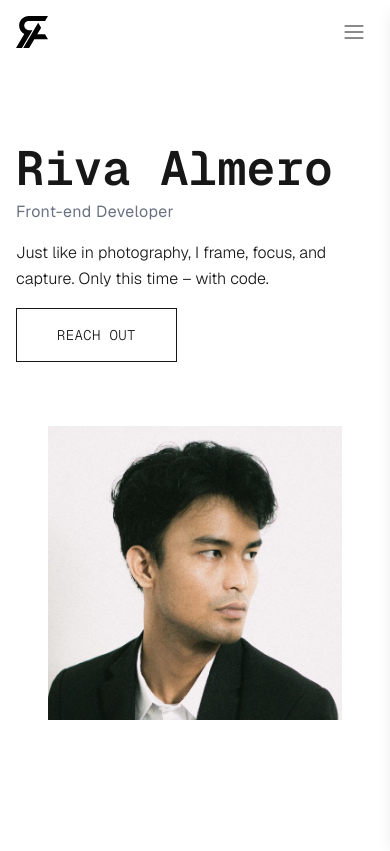
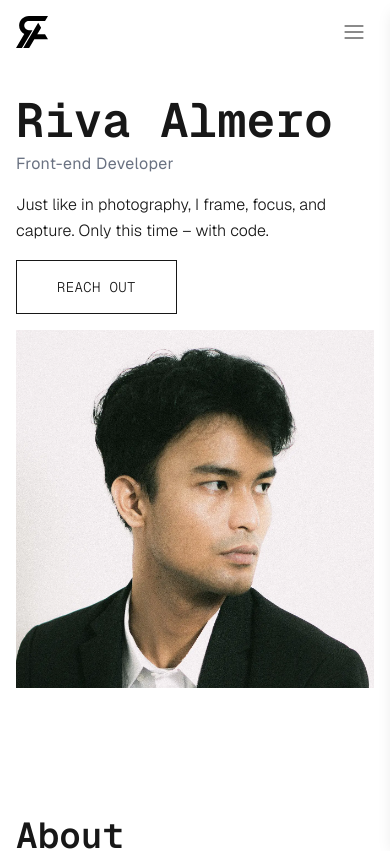
Before and after one commit to almsomnia/personal-portfolio, a Next.js app: page / in a window 390 px wide. Shown: the top 851 px of the page. Built offline with nearby package versions, Linux system fonts and the light colour scheme.

Commit message:
fix: image sizing & responsive on mobile devices

```diff
--- a/src/assets/css/globals.css
+++ b/src/assets/css/globals.css
@@ -3,6 +3,7 @@
 :root {
    --background: #ffffff;
    --foreground: #171717;
+   --header-height: calc(var(--spacing) * 16);
 }
 
 @theme inline {
--- a/src/components/app/AppFooter.tsx
+++ b/src/components/app/AppFooter.tsx
@@ -4,7 +4,7 @@ export default function () {
    return (
       <footer>
          <div className="container font-sans text-sm font-light text-gray-500">
-            <div className="p-4">
+            <div className="py-4">
                <span>
                   &copy; Copyright {currentYear} &ndash;{" "}
                   <span className="font-medium">Riva Almero</span>
--- a/src/components/landing/LandingHero.tsx
+++ b/src/components/landing/LandingHero.tsx
@@ -9,11 +9,14 @@ type Prop = {
 export default function LandingHero({ className, id }: Prop) {
    return (
       <section
-         className={["pt-36", className].join(" ")}
+         className={[
+            "h-[calc(100dvh-var(--header-height))-(var(--spacing)*24)] pt-24 md:h-auto md:pt-36",
+            className,
+         ].join(" ")}
          id={id}
       >
          <div className="container">
-            <div className="grid grid-cols-1 gap-8 md:flex md:items-center">
+            <div className="grid grid-cols-1 gap-4 md:flex md:items-center md:gap-8">
                <div className="flex flex-2 flex-col gap-4">
                   <div className="flex flex-col gap-2">
                      <h2 className="font-mono text-5xl font-semibold lg:text-6xl">
@@ -37,13 +40,12 @@ export default function LandingHero({ className, id }: Prop) {
                      </a>
                   </div>
                </div>
-               <div className="flex-1 p-8">
+               <div className="flex-1 p-0 md:p-8">
                   <Image
                      src={ProfilePicture}
                      alt="Profile Picture"
-                     className="h-full w-auto object-cover"
+                     className="object-contain"
                      loading="lazy"
-                     unoptimized
                   />
                </div>
             </div>
```
